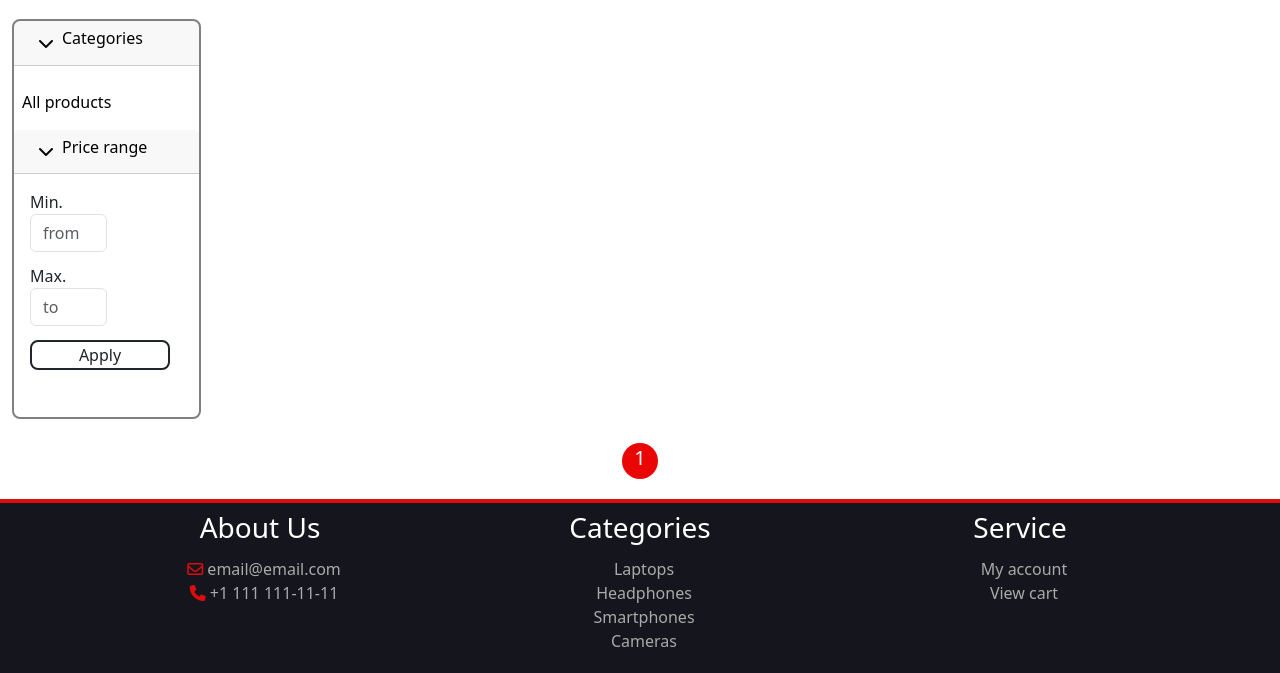
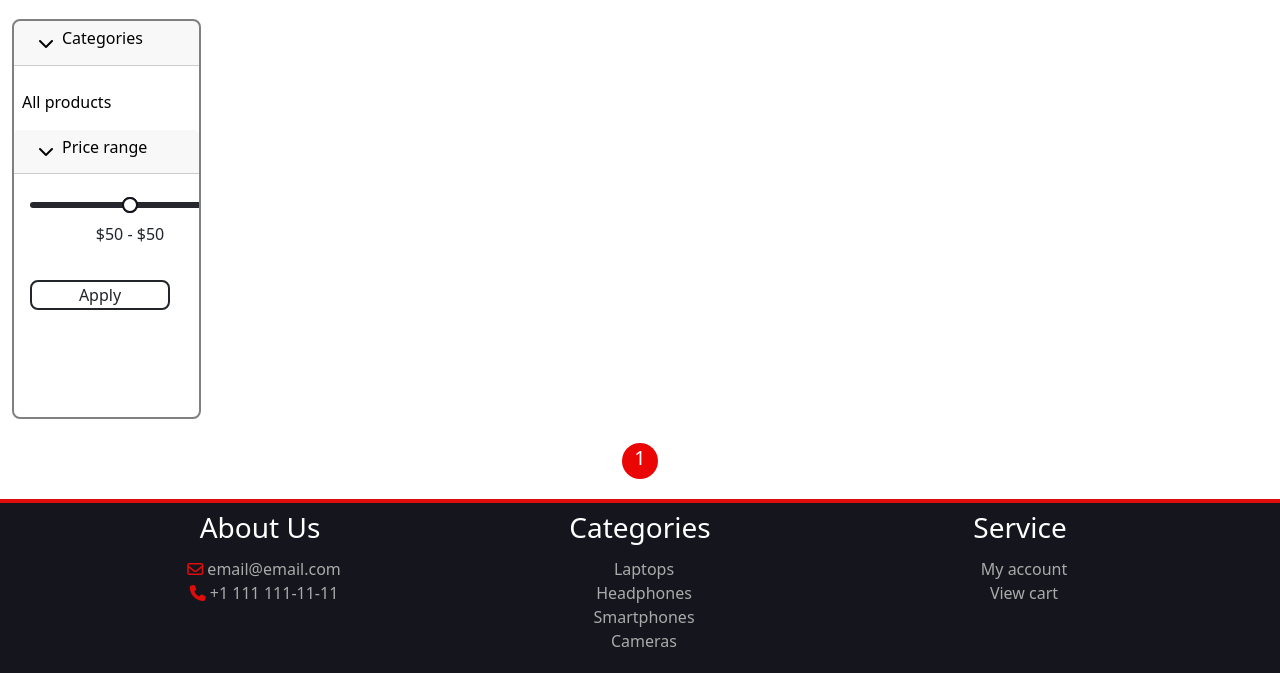
Before and after one commit to Artem19868/Internet-Store, a Django app: page /search/ in a window 1280 px wide. Shown: the part 227-900 px from the top of the page. Run offline with Django 5.2, Linux system fonts and the light colour scheme; data that the repository does not hold is empty; some libraries are stand-ins or nearby versions.

Commit message:
add price range using input with type "range"

```diff
--- a/internet_store/static/css/main.css
+++ b/internet_store/static/css/main.css
@@ -126,3 +126,58 @@
     align-items: center;
     justify-content: center;
 }
+/* Price range styles */
+input[type="range"], input[type="range"]::-webkit-slider-runnable-track, input[type="range"]::-webkit-slider-thumb{
+    -webkit-appearance: none;
+    background: none;
+}
+input[type="range"]{
+    width: 200px;
+}
+input[type="range"]::-webkit-slider-runnable-track{
+    height: 6px;
+    border-radius: 16px;
+    background-color:#26272d;
+}
+input[type="range"]::-webkit-slider-thumb{
+    position: relative;
+    width: 16px;
+    height: 16px;
+    margin-top: -5px;
+    border: #15161D 2px solid;
+    border-radius: 16px;
+    transition: all 0.5s;
+    background-color: #fff;
+    cursor: pointer;
+    z-index: 1;
+}
+input[type="range"]::-webkit-slider-thumb:hover{
+    background-color: rgba(223, 12, 12, 0.4);
+    border: rgb(173, 7, 7) 2px solid;
+}
+input[type="range"]::-webkit-slider-thumb:active{
+    cursor: grabbing;
+}
+input[type="range"]:nth-child(1)::-webkit-slider-thumb{
+    z-index: 2;
+}
+input[type="range"]:nth-child(3)::-webkit-slider-runnable-track{
+    margin-top: -118px;
+    background: none;
+}
+.range_container{
+    position: relative;
+    width: 200px;
+    height: 80px;
+}
+/* .range_container span{
+    position: absolute;
+    top: -20px;
+    left: -50%;
+    transform: translateX(-50%);
+    color: purple;
+} */
+.value_container{
+    text-align: center;
+    margin-top: 8px;
+}
--- /dev/null
+++ b/internet_store/static/js/range_value.js
@@ -0,0 +1,19 @@
+const lowerRange = document.getElementById("lower_range");
+const upperRange = document.getElementById("upper_range");
+
+const valueLover = document.getElementById("range_value_lower");
+const valueUpper = document.getElementById("range_value_upper");
+
+lowerRange.value = lowerRange.max*0.2;
+upperRange.value = upperRange.max*0.8;
+
+valueLover.textContent = "$" + lowerRange.value;
+valueUpper.textContent = "$" + upperRange.value;
+
+lowerRange.addEventListener('input', function(){
+    valueLover.textContent = "$" + lowerRange.value;
+})
+
+upperRange.addEventListener('input', function(){
+    valueUpper.textContent = "$" + upperRange.value;
+})
--- a/internet_store/templates/base.html
+++ b/internet_store/templates/base.html
@@ -48,5 +48,6 @@
     <script src="{% static 'js/gallery.js' %}"></script>
     <script src="{% static 'js/aside_pagination.js' %}"></script>
     <script src="{% static 'js/purchase_button.js' %}"></script>
+    <script src="{% static 'js/range_value.js' %}"></script>
   </body>
 </html>
--- a/internet_store/templates/store/store.html
+++ b/internet_store/templates/store/store.html
@@ -42,7 +42,7 @@
                         <div class="filter-content collapse show" id="price_collapse" style="">
                             <div class="card-body">
                                 <div class="form-row">
-                                    <div class="form-group form-group-section col-md-6">
+                                    {% comment %} <div class="form-group form-group-section col-md-6">
                                         <label>Min.</label>
                                         <input class="form-control" placeholder="from"
                                             value="{{ request.GET.min_price|default:'min_price' }}"
@@ -53,12 +53,19 @@
                                         <input class="form-control" placeholder="to"
                                             value="{{ request.GET.max_price|default:max_price }}"
                                                type="number" name="max_price">
+                                    </div> {% endcomment %}
+                                    <div class="range_container">
+                                        <input type="range" id="lower_range" class="range_input" min="0" max="{{max_price}}" value="20" name="min_price">
 
-                                        {% comment %} <div class="slider-container">
-                                            <input type="range" id="lower" min="0" max="100" value="20">
-                                            <input type="range" id="upper" min="0" max="100" value="80">
-                                        </div> {% endcomment %}
+                                        <div class="value_container">
+                                            <span id="range_value_lower"></span>
+                                            -
+                                            <span id="range_value_upper"></span>
+                                        </div>
+
+                                        <input type="range" id="upper_range" class="range_input" min="0" max="{{max_price}}" value="80%" name="max_price">
                                     </div>
+
                                 </div>
                                 <div class="button-container d-block mb-0">
                                     <button type="submit">Apply</button>
```
